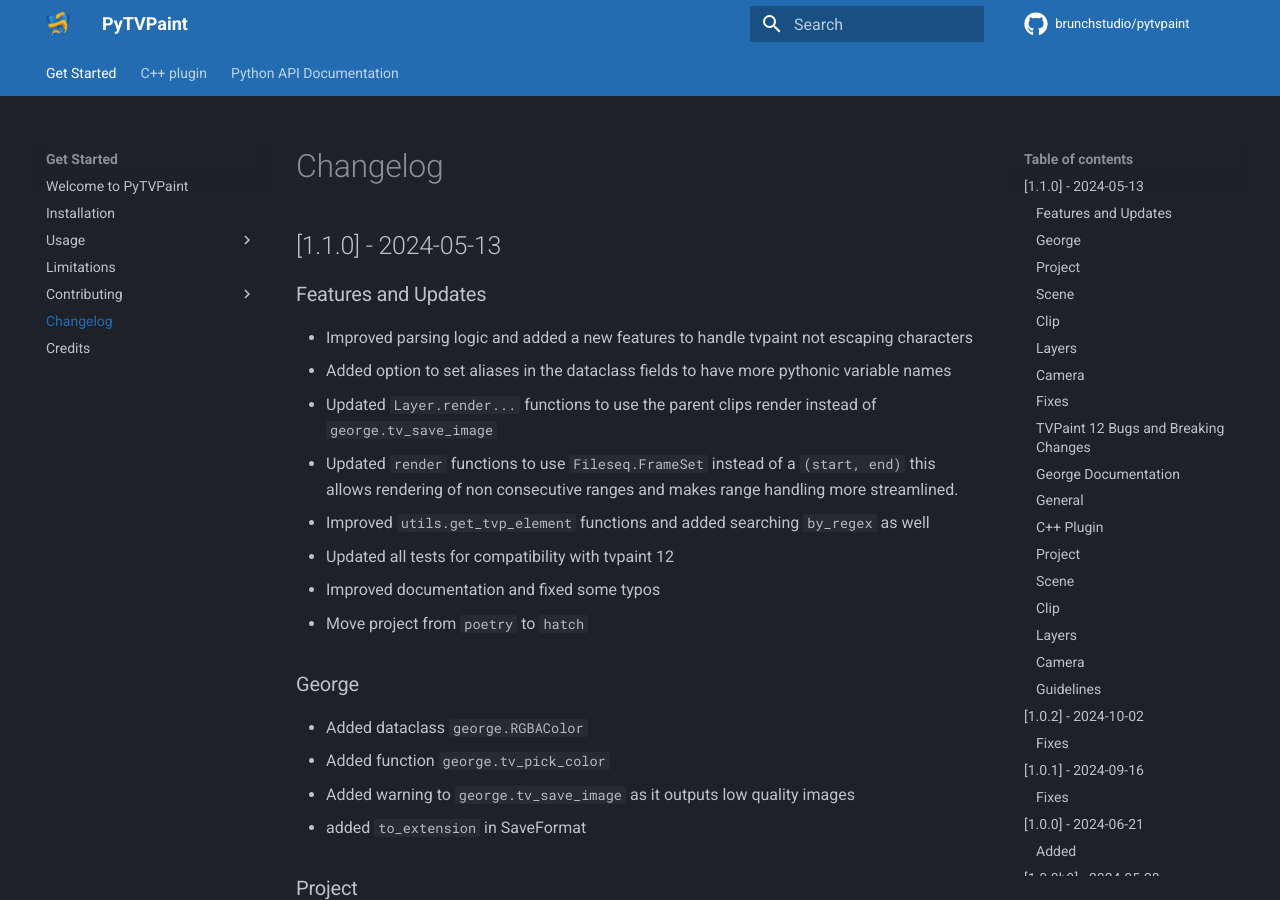
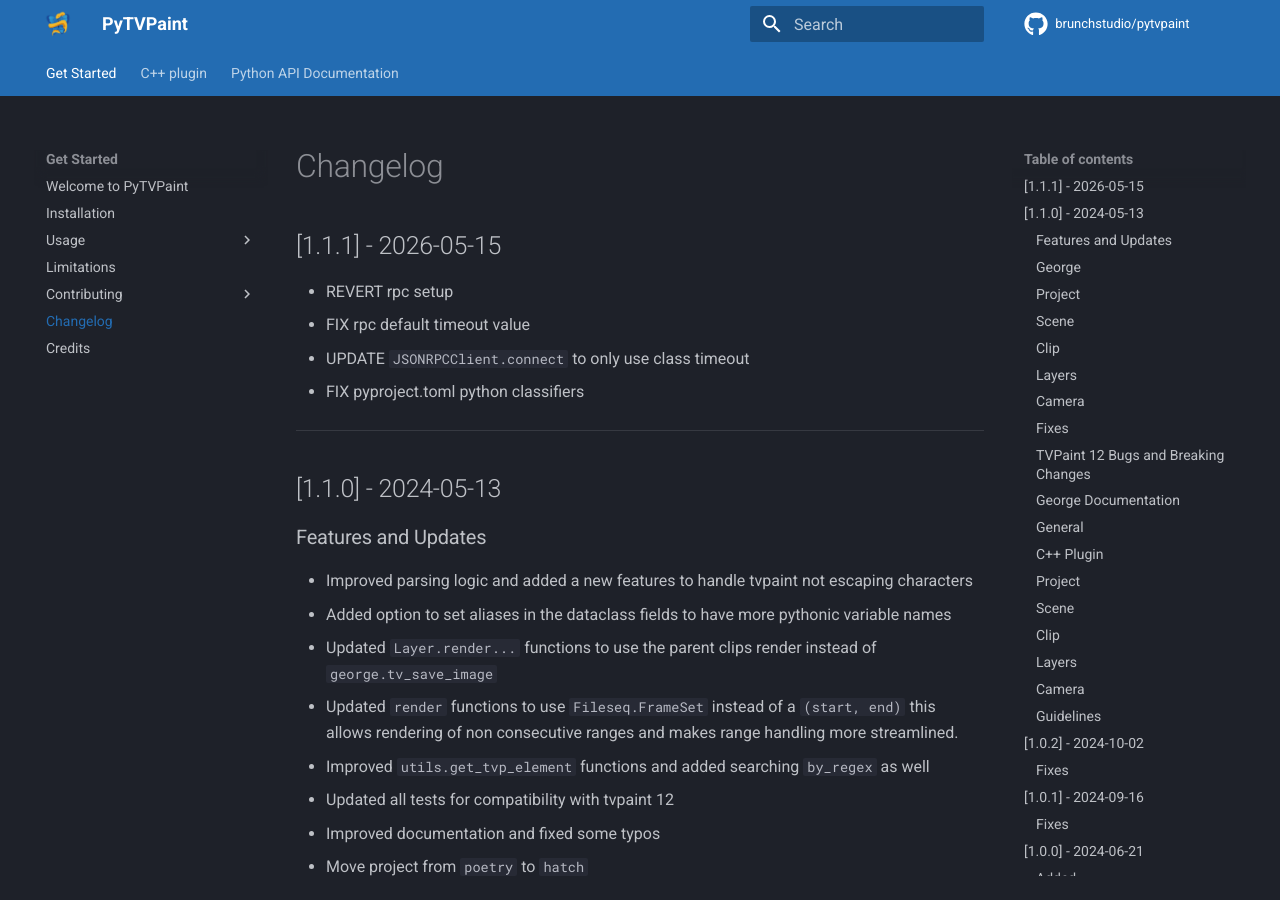
Before and after one commit to brunchstudio/pytvpaint, an MkDocs documentation site: the page built from docs/changelog.md, in a window 1280 px wide and 900 px high. Built offline with MkDocs 1.6.1 and Material for MkDocs 9.7.7, drawn with Linux system fonts in a browser that asks for light colours; comment, search, counter and statistics services are not loaded; the version menu is left out.

Commit message:
docs: append release notes for 1.1.1

```diff
--- a/docs/changelog.md
+++ b/docs/changelog.md
@@ -1,4 +1,13 @@
 # Changelog
+
+## [1.1.1] - 2026-05-15
+
+* REVERT rpc setup
+* FIX rpc default timeout value
+* UPDATE `JSONRPCClient.connect` to only use class timeout
+* FIX pyproject.toml python classifiers
+
+---
 
 ## [1.1.0] - 2024-05-13
 ### Features and Updates
```
Also changed, not shown: CHANGELOG.md (+9 -0 lines).
